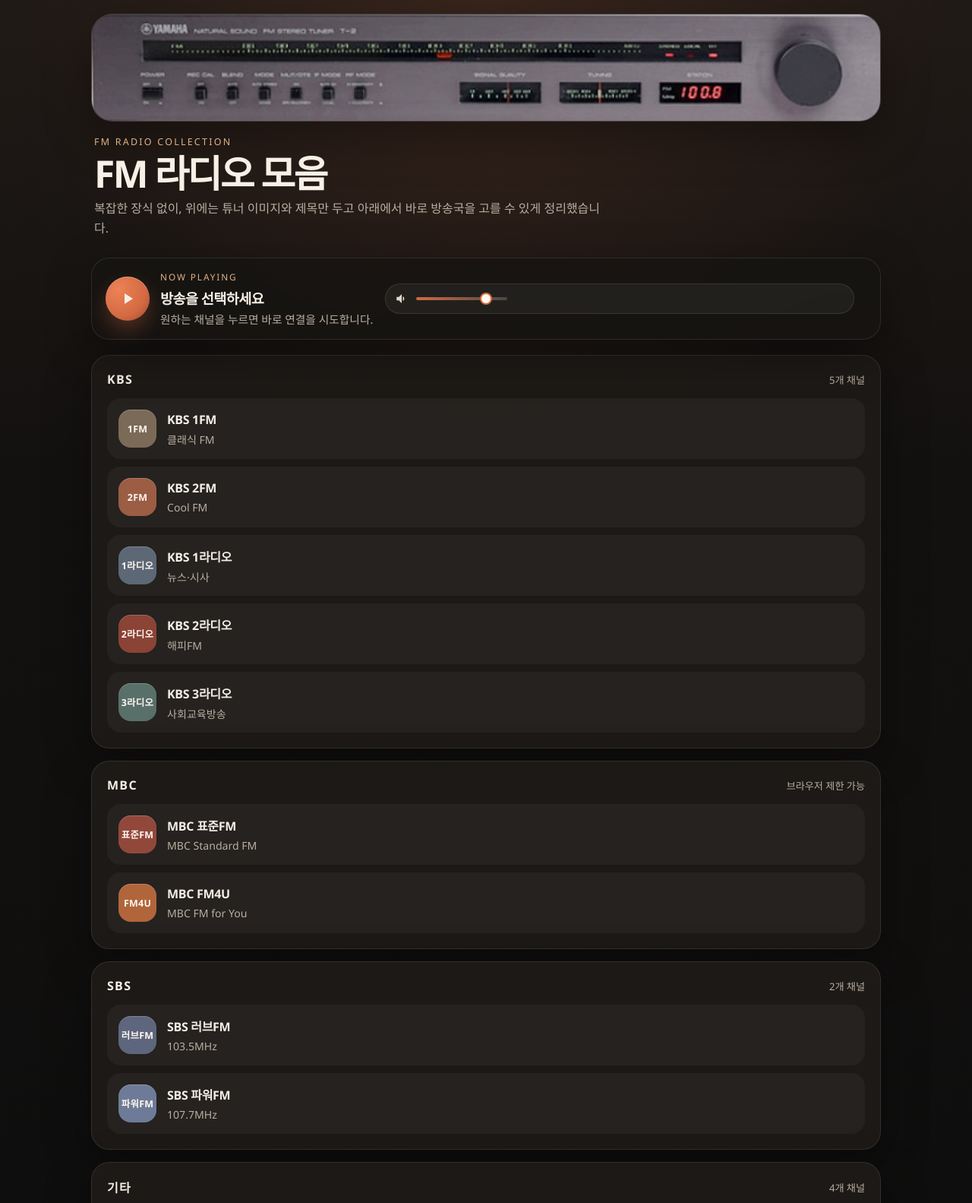
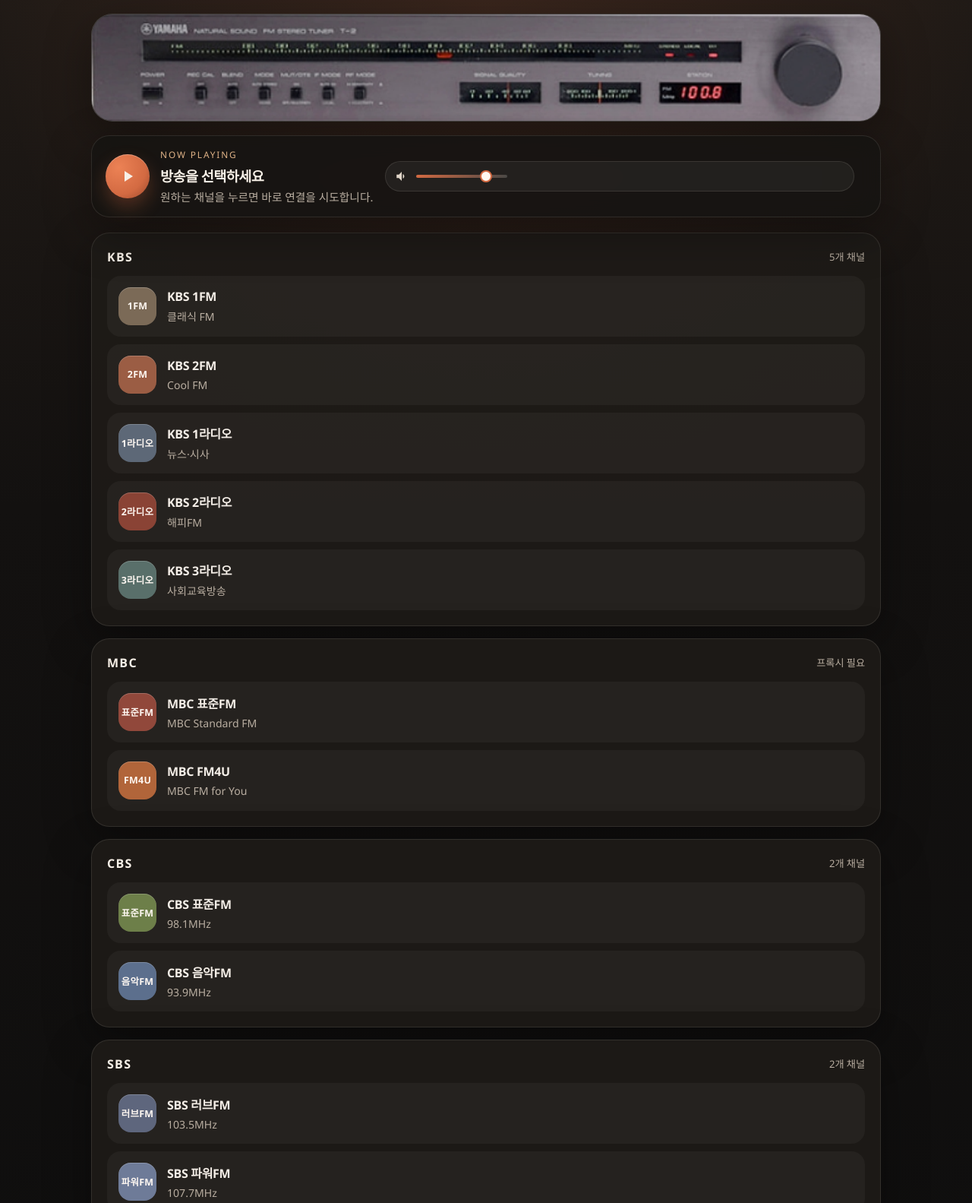
Before and after one commit to ducklove/fm_radio, a plain HTML site: page index.html in a window 1280 px wide. Shown: the top 1583 px of the page at 76% size. Drawn offline with nearby package versions, Linux system fonts and the light colour scheme.

Commit message:
Trim header and add CBS plus FEBC streams

```diff
--- a/index.html
+++ b/index.html
@@ -61,10 +61,6 @@
             padding: 18px 0 40px;
         }
 
-        .site-header {
-            margin-bottom: 18px;
-        }
-
         .site-banner {
             width: 100%;
             display: block;
@@ -72,33 +68,7 @@
             border: 1px solid rgba(255, 255, 255, 0.12);
             box-shadow: var(--shadow);
             background: #2a2623;
-        }
-
-        .site-title {
-            padding: 18px 4px 8px;
-        }
-
-        .site-kicker {
-            display: block;
-            color: #dfb287;
-            font-size: 0.78rem;
-            letter-spacing: 0.18em;
-            text-transform: uppercase;
-            margin-bottom: 10px;
-        }
-
-        .site-title h1 {
-            font-size: clamp(2rem, 4vw, 3.1rem);
-            letter-spacing: -0.05em;
-            line-height: 0.95;
-            margin-bottom: 10px;
-        }
-
-        .site-title p {
-            color: var(--muted);
-            font-size: 1rem;
-            line-height: 1.6;
-            max-width: 42rem;
+            margin-bottom: 18px;
         }
 
         .player-bar {
@@ -396,10 +366,6 @@
                 border-radius: 18px;
             }
 
-            .site-title {
-                padding-top: 14px;
-            }
-
             .player-bar {
                 grid-template-columns: 1fr;
                 align-items: stretch;
@@ -437,14 +403,7 @@
 </head>
 <body>
     <div class="page-shell">
-        <header class="site-header">
-            <img class="site-banner" src="t2.png" alt="Yamaha Natural Sound FM Stereo Tuner T-2 전면 패널">
-            <div class="site-title">
-                <span class="site-kicker">FM Radio Collection</span>
-                <h1>FM 라디오 모음</h1>
-                <p>복잡한 장식 없이, 위에는 튜너 이미지와 제목만 두고 아래에서 바로 방송국을 고를 수 있게 정리했습니다.</p>
-            </div>
-        </header>
+        <img class="site-banner" src="t2.png" alt="Yamaha Natural Sound FM Stereo Tuner T-2 전면 패널">
 
         <section class="player-bar" aria-label="현재 재생 플레이어">
             <div class="player-main">
@@ -477,9 +436,17 @@
             <section class="group">
                 <div class="group-header">
                     <div class="group-title">MBC</div>
-                    <div class="group-note">브라우저 제한 가능</div>
+                    <div class="group-note">프록시 필요</div>
                 </div>
                 <div class="station-list" id="mbcList"></div>
+            </section>
+
+            <section class="group">
+                <div class="group-header">
+                    <div class="group-title">CBS</div>
+                    <div class="group-note">2개 채널</div>
+                </div>
+                <div class="station-list" id="cbsList"></div>
             </section>
 
             <section class="group">
@@ -493,13 +460,13 @@
             <section class="group">
                 <div class="group-header">
                     <div class="group-title">기타</div>
-                    <div class="group-note">4개 채널</div>
+                    <div class="group-note">5개 채널</div>
                 </div>
                 <div class="station-list" id="etcList"></div>
             </section>
         </main>
 
-        <p class="footer-note">MBC는 현재 정적 페이지에서 직접 요청 시 CORS 정책으로 연결이 실패할 수 있습니다.</p>
+        <p class="footer-note">MBC는 참고하신 방식대로 서버 측 프록시가 있어야 안정적으로 재생됩니다. CPBC는 이번 반영에서 검증 가능한 스트림을 찾지 못해 제외했습니다.</p>
     </div>
 
     <audio id="audioPlayer" crossorigin="anonymous"></audio>
@@ -513,12 +480,15 @@
             { id: "kbs3r", name: "KBS 3라디오", desc: "사회교육방송", group: "kbs", color: "#596f6a", type: "kbs-api", apiUrl: "https://cfpwwwapi.kbs.co.kr/api/v1/landing/live/channel_code/23" },
             { id: "mbcsfm", name: "MBC 표준FM", desc: "MBC Standard FM", group: "mbc", color: "#91483b", type: "mbc-api", apiUrl: "https://sminiplay.imbc.com/aacplay.ashx?agent=webapp&channel=sfm" },
             { id: "mbcfm4u", name: "MBC FM4U", desc: "MBC FM for You", group: "mbc", color: "#b1653a", type: "mbc-api", apiUrl: "https://sminiplay.imbc.com/aacplay.ashx?agent=webapp&channel=mfm" },
+            { id: "cbsstd", name: "CBS 표준FM", desc: "98.1MHz", group: "cbs", color: "#6d7f49", type: "direct", streamUrl: "https://m-aac.cbs.co.kr/mweb_cbs981/_definst_/cbs981.stream/playlist.m3u8" },
+            { id: "cbsmusic", name: "CBS 음악FM", desc: "93.9MHz", group: "cbs", color: "#5c6f8d", type: "direct", streamUrl: "https://m-aac.cbs.co.kr/mweb_cbs939/_definst_/cbs939.stream/playlist.m3u8" },
             { id: "sbslove", name: "SBS 러브FM", desc: "103.5MHz", group: "sbs", color: "#5e667d", type: "sbs-api", apiUrl: "https://apis.sbs.co.kr/play-api/1.0/livestream/lovepc/lovefm?protocol=hls&ssl=Y" },
             { id: "sbspower", name: "SBS 파워FM", desc: "107.7MHz", group: "sbs", color: "#6e7b98", type: "sbs-api", apiUrl: "https://apis.sbs.co.kr/play-api/1.0/livestream/powerpc/powerfm?protocol=hls&ssl=Y" },
             { id: "ebsfm", name: "EBS FM", desc: "104.5MHz", group: "etc", color: "#65735d", type: "direct", streamUrl: "https://ebsonair.ebs.co.kr/fmradiofamilypc/familypc1m/playlist.m3u8" },
             { id: "ytn", name: "YTN 라디오", desc: "94.5MHz", group: "etc", color: "#9b6e34", type: "direct", streamUrl: "https://radiolive.ytn.co.kr/radio/_definst_/20211118_fmlive/playlist.m3u8" },
             { id: "gugak", name: "국악방송", desc: "99.1MHz", group: "etc", color: "#7d5b78", type: "direct", streamUrl: "https://mgugaklive.nowcdn.co.kr/gugakradio/gugakradio.stream/playlist.m3u8" },
-            { id: "tbn", name: "TBN 경인교통방송", desc: "교통정보", group: "etc", color: "#556d66", type: "direct", streamUrl: "http://radio2.tbn.or.kr:1935/gyeongin/myStream/playlist.m3u8" }
+            { id: "tbn", name: "TBN 경인교통방송", desc: "교통정보", group: "etc", color: "#556d66", type: "direct", streamUrl: "http://radio2.tbn.or.kr:1935/gyeongin/myStream/playlist.m3u8" },
+            { id: "febc", name: "극동방송", desc: "FEBC Seoul", group: "etc", color: "#8b5d3f", type: "direct", streamUrl: "https://mlive3.febc.net/live5/mplive/playlist.m3u8" }
         ];
 
         const audio = document.getElementById("audioPlayer");
@@ -538,7 +508,7 @@
         }
 
         function renderStations() {
-            const groups = { kbs: "kbsList", mbc: "mbcList", sbs: "sbsList", etc: "etcList" };
+            const groups = { kbs: "kbsList", mbc: "mbcList", cbs: "cbsList", sbs: "sbsList", etc: "etcList" };
 
             for (const [group, listId] of Object.entries(groups)) {
                 const list = document.getElementById(listId);
```
